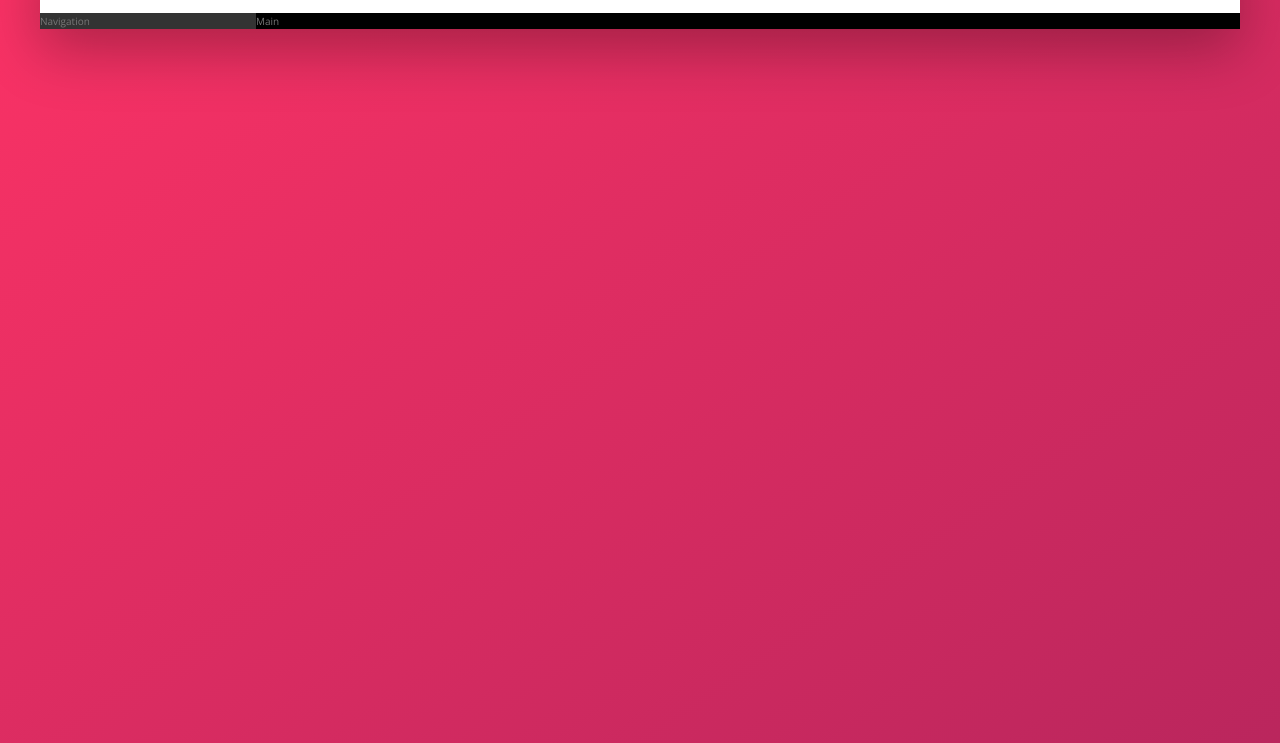
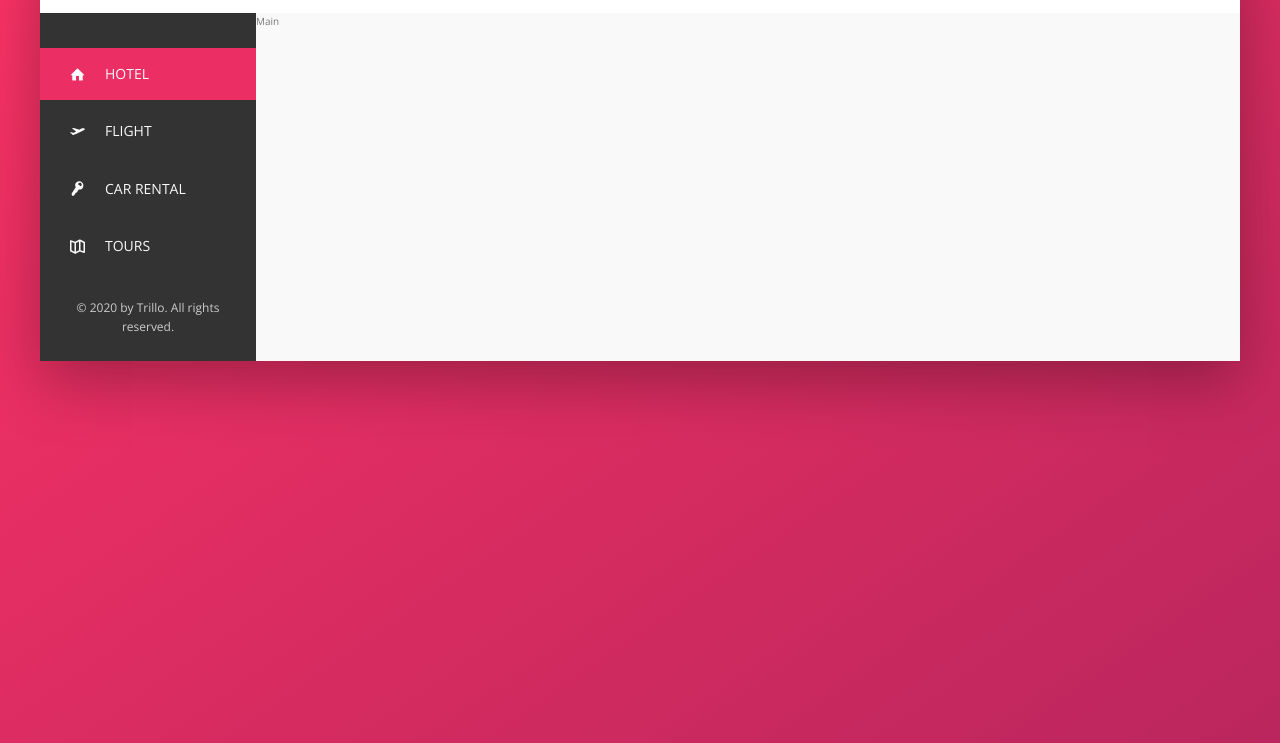
Before and after one commit to jorgescript/trillo-flexbox, a website: page index.html in a window 1280 px wide. Shown: the part 137-880 px from the top of the page. Drawn offline with nearby package versions, Linux system fonts and the light colour scheme.

Commit message:
Side menu terminado

```diff
--- a/index.html
+++ b/index.html
@@ -37,6 +37,7 @@
         </form>
         <!-- USER NAV -->
         <nav class="user-nav">
+          <!-- USER NAV ITEM -->
           <a href="#">
             <div class="user-nav__icon-box">
               <svg class="user-nav__icon">
@@ -45,6 +46,7 @@
               <span class="user-nav__notification">7</span>
             </div>
           </a>
+          <!-- USER NAV ITEM -->
           <a href="#">
             <div class="user-nav__icon-box">
               <svg class="user-nav__icon">
@@ -53,6 +55,7 @@
               <span class="user-nav__notification">12</span>
             </div>
           </a>
+          <!-- USER NAV ITEM -->
           <a href="#">
             <div class="user-nav__user">
               <img src="img/user.jpg" alt="User" class="user-nav__user-photo" />
@@ -63,7 +66,49 @@
       </header>
       <section class="content">
         <!-- NAVIGATION MENU -->
-        <nav class="sidebar">Navigation</nav>
+        <nav class="sidebar">
+          <!-- SIDE NAV -->
+          <ul class="side-nav">
+            <!-- SIDE NAV ITEM -->
+            <li class="side-nav__item side-nav__item--active">
+              <a href="" class="side-nav__link">
+                <svg class="side-nav__icon">
+                  <use xlink:href="img/sprite.svg#icon-home"></use>
+                </svg>
+                <span>Hotel</span>
+              </a>
+            </li>
+            <!-- SIDE NAV ITEM -->
+            <li class="side-nav__item">
+              <a href="" class="side-nav__link">
+                <svg class="side-nav__icon">
+                  <use xlink:href="img/sprite.svg#icon-aircraft-take-off"></use>
+                </svg>
+                <span>Flight</span>
+              </a>
+            </li>
+            <!-- SIDE NAV ITEM -->
+            <li class="side-nav__item">
+              <a href="" class="side-nav__link">
+                <svg class="side-nav__icon">
+                  <use xlink:href="img/sprite.svg#icon-key"></use>
+                </svg>
+                <span>Car rental</span>
+              </a>
+            </li>
+            <!-- SIDE NAV ITEM -->
+            <li class="side-nav__item">
+              <a href="" class="side-nav__link">
+                <svg class="side-nav__icon">
+                  <use xlink:href="img/sprite.svg#icon-map"></use>
+                </svg>
+                <span>Tours</span>
+              </a>
+            </li>
+          </ul>
+          <!-- LEGALS -->
+          <div class="legal">&copy; 2020 by Trillo. All rights reserved.</div>
+        </nav>
         <!-- MAIN CONTENT -->
         <main class="hotel-view">Main</main>
       </section>
--- a/sass/__components.scss
+++ b/sass/__components.scss
@@ -120,3 +120,73 @@
     color: var(--grey-dark-2);
   }
 }
+
+////////////////////////////////////////////
+/// SIDE NAVIGATION
+.side-nav {
+  font-size: 1.4rem;
+  list-style: none;
+  margin-top: 3.5rem;
+
+  &__item {
+    position: relative;
+
+    &:not(:last-child) {
+      margin-bottom: 0.5rem;
+    }
+
+    &::before {
+      content: "";
+      height: 100%;
+      width: 0.3rem;
+      transform: scaleY(0);
+      background-color: var(--primary);
+      transition: transform 0.2s, width 0.4s cubic-bezier(1, 0, 0, 1) 0.2s;
+
+      position: absolute;
+      top: 0;
+      left: 0;
+    }
+
+    &:hover::before,
+    &--active::before {
+      transform: scaleY(1);
+      width: 100%;
+    }
+
+    &:active::before {
+      background-color: var(--primary-light);
+    }
+  }
+
+  &__link:link,
+  &__link:visited {
+    z-index: 100;
+    position: relative;
+
+    display: block;
+    padding: 1.5rem 3rem;
+    text-decoration: none;
+    text-transform: uppercase;
+    color: var(--grey-light-1);
+
+    display: flex;
+    align-items: center;
+  }
+
+  &__icon {
+    width: 1.5rem;
+    height: 1.5rem;
+    fill: currentColor;
+    margin-right: 2rem;
+  }
+}
+
+////////////////////////////////////////////
+/// LEGAL
+.legal {
+  padding: 2.5rem;
+  font-size: 1.2rem;
+  text-align: center;
+  color: var(--grey-light-4);
+}
--- a/sass/__layout.scss
+++ b/sass/__layout.scss
@@ -1,3 +1,5 @@
+////////////////////////////////////////////
+/// CONTAINER
 .container {
   max-width: 120rem;
   margin: 8rem auto;
@@ -5,6 +7,8 @@
   box-shadow: var(--shadow-dark);
 }
 
+////////////////////////////////////////////
+/// HEADER
 .header {
   height: 7rem;
   font-size: 1.4rem;
@@ -16,16 +20,25 @@
   align-items: center;
 }
 
+////////////////////////////////////////////
+/// CONTENT
 .content {
   display: flex;
 }
 
+////////////////////////////////////////////
+/// SIDEBAR
 .sidebar {
   flex: 0 0 18%;
   background-color: var(--grey-dark-1);
+
+  display: flex;
+  flex-direction: column;
+  justify-content: space-between;
 }
 
+////////////////////////////////////////////
+/// HOTEL VIEW
 .hotel-view {
   flex: 1;
-  background-color: #000000;
 }
```
Also changed, not shown: css/style.css.
